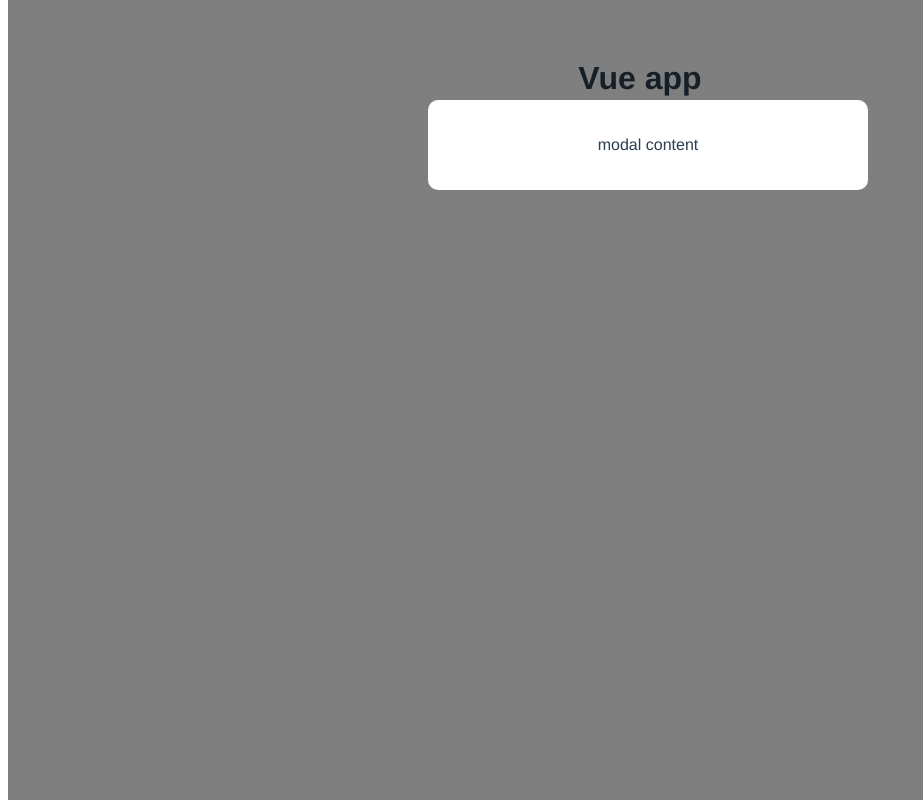
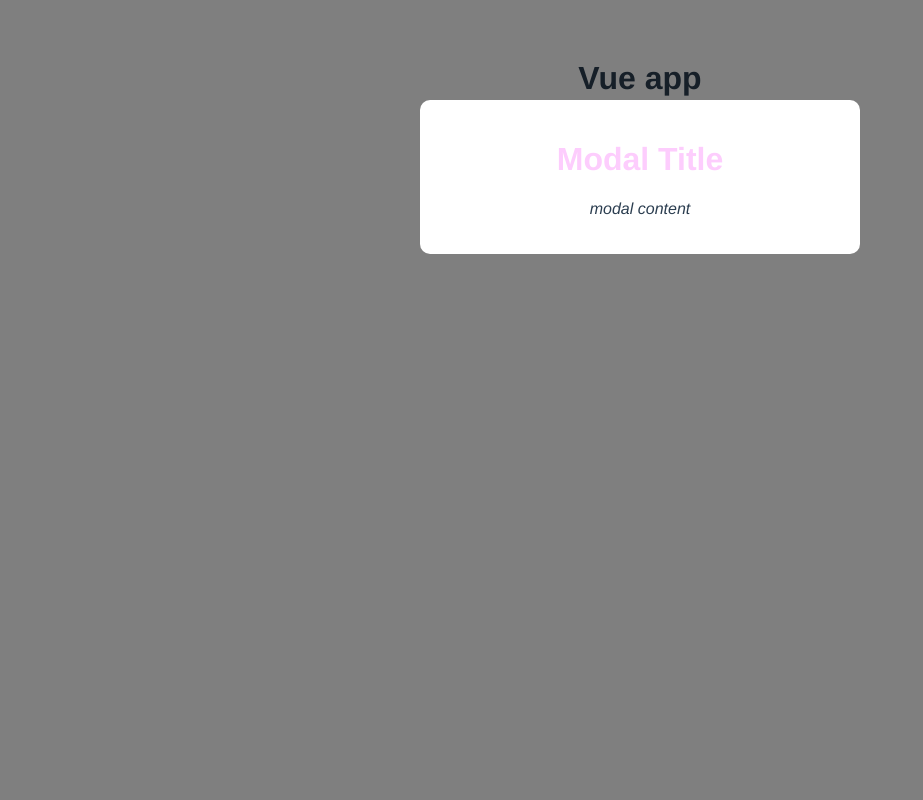
Before and after one commit to Sagva/vue-modal-project, a Vue app: page / in a window 1280 px wide. Shown: the whole page, without its empty margins (0-923 px from the left). Built offline with nearby package versions, Linux system fonts and the light colour scheme.

Commit message:
Added global styling

```diff
--- /dev/null
+++ b/src/assets/global.css
@@ -0,0 +1,6 @@
+body {
+  margin: 0;
+}
+p {
+  font-style: italic;
+}
--- a/src/components/Modal.vue
+++ b/src/components/Modal.vue
@@ -1,12 +1,11 @@
 <template>
   <div class="backdrop">
     <div class="modal">
+      <h1>Modal Title</h1>
       <p>modal content</p>
     </div>
   </div>
 </template>
-
-
 
 <style>
 .modal {
@@ -23,4 +22,8 @@
   width: 100%;
   height: 100%;
 }
+
+.modal h1 {
+  color: #fdcdfd;
+}
 </style>
```
Also changed, not shown: src/main.js (+4 -3 lines).
